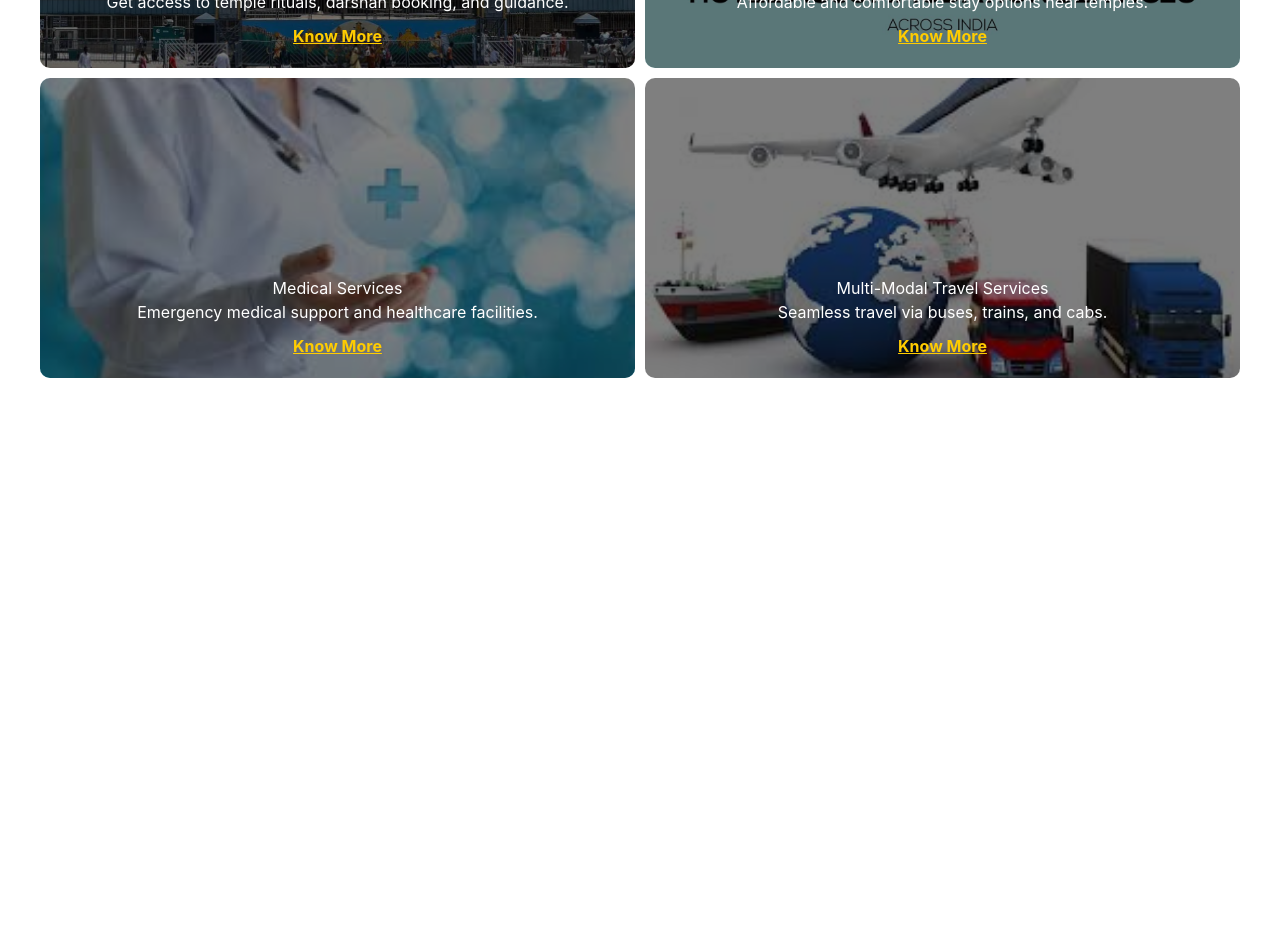
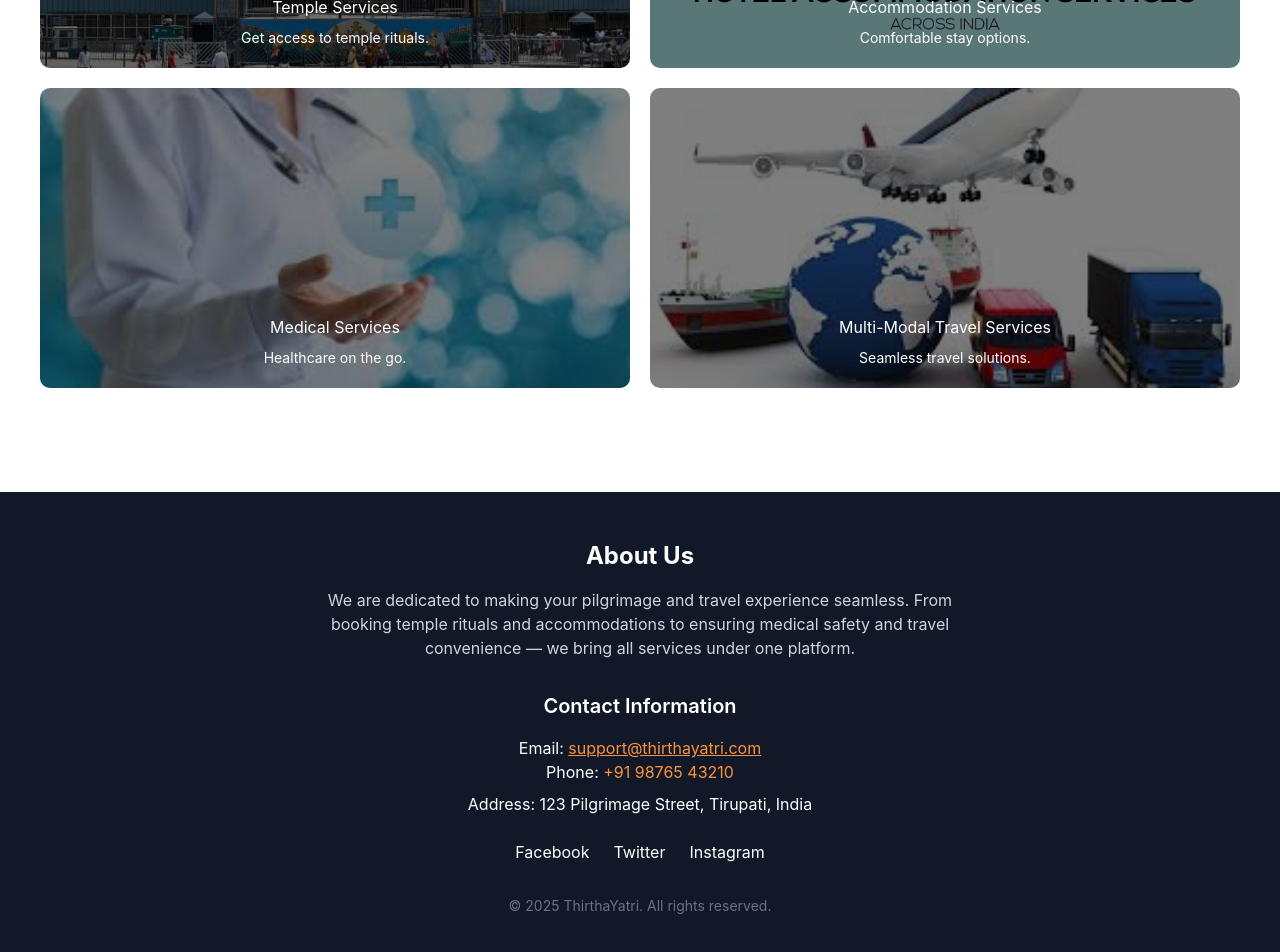
Before and after one commit to SatyanarayanaAkula2/ThirthaYatri, a React (Create React App) app: page / in a window 1280 px wide. Shown: the part 902-1854 px from the top of the page. Before the commit the page ends 1320 px from the top, so only its background shows below. Built offline with nearby package versions, Linux system fonts and the light colour scheme.

Commit message:
Added Home and Services components

```diff
--- a/src/components/Home.js
+++ b/src/components/Home.js
@@ -21,6 +21,33 @@ import Services from "./Services";
             */}</div>
         </div>
         <Services />
+        <div className="bg-gray-900 text-white py-12 mt-16">
+        <div className="container mx-auto px-6 text-center">
+          <h2 className="text-2xl font-bold mb-4">About Us</h2>
+          <p className="max-w-2xl mx-auto mb-8 text-gray-300">
+            We are dedicated to making your pilgrimage and travel experience
+            seamless. From booking temple rituals and accommodations to ensuring
+            medical safety and travel convenience — we bring all services under
+            one platform.
+          </p>
+
+          <h3 className="text-xl font-semibold mb-4">Contact Information</h3>
+          <p>Email: <a href="mailto:support@thirthayatri.com" className="text-orange-400 underline">support@thirthayatri.com</a></p>
+          <p>Phone: <span className="text-orange-400">+91 98765 43210</span></p>
+          <p className="mt-2">Address: 123 Pilgrimage Street, Tirupati, India</p>
+
+          {/* Social Media Links */}
+          <div className="flex justify-center gap-6 mt-6">
+            <a href="#" className="hover:text-orange-400">Facebook</a>
+            <a href="#" className="hover:text-orange-400">Twitter</a>
+            <a href="#" className="hover:text-orange-400">Instagram</a>
+          </div>
+
+          <p className="mt-8 text-gray-500 text-sm">
+            © {new Date().getFullYear()} ThirthaYatri. All rights reserved.
+          </p>
+        </div>
+      </div>
         </div>
     )
 }
--- a/src/components/Services.css
+++ b/src/components/Services.css
@@ -13,7 +13,7 @@
   display: grid;
   grid-template-columns: 1fr 1fr;
   grid-template-rows: 300px 300px;
-  gap: 10px;
+  gap: 20px; /* Added spacing */
 }
 
 .service-box {
@@ -41,8 +41,28 @@
   background: rgba(0, 0, 0, 0.7);
 }
 
+.service-short {
+  font-size: 14px;
+  margin-top: 8px;
+  opacity: 1;
+  transition: opacity 0.3s;
+}
+
+.service-full {
+  font-size: 14px;
+  margin-top: 8px;
+  display: none; /* hidden by default */
+}
+
+.service-box:hover .service-short {
+  display: none; /* hide short text on hover */
+}
+
+.service-box:hover .service-full {
+  display: block; /* show full text on hover */
+}
+
 .know-more-link {
-  margin-top: 10px;
   color: #ffcc00;
   text-decoration: underline;
   font-weight: bold;
--- a/src/components/Services.js
+++ b/src/components/Services.js
@@ -5,23 +5,31 @@ import "./Services.css";
 const services = [
   {
     name: "Temple Services",
-    shortDesc: "Get access to temple rituals, darshan booking, and guidance.",
-    image:"/temple.webp",
+    shortDesc: "Get access to temple rituals.",
+    fullDesc:
+      "Get access to temple rituals, darshan booking, and spiritual guidance. Experience devotion in a seamless way, anytime, anywhere.",
+    image: "/temple.webp",
   },
   {
     name: "Accommodation Services",
-    shortDesc: "Affordable and comfortable stay options near temples.",
-    image:"/accommodation-services.jpg",
+    shortDesc: "Comfortable stay options.",
+    fullDesc:
+      "Affordable and comfortable stay options near pilgrimage sites. Clean, safe, and close to major temples for your convenience.",
+    image: "/accommodation-services.jpg",
   },
   {
     name: "Medical Services",
-    shortDesc: "Emergency medical support and healthcare facilities.",
-    image:"/images.jpeg",
+    shortDesc: "Healthcare on the go.",
+    fullDesc:
+      "Emergency medical support, doctors on call, and healthcare facilities to ensure safe travel and peace of mind for all pilgrims.",
+    image: "/images.jpeg",
   },
   {
     name: "Multi-Modal Travel Services",
-    shortDesc: "Seamless travel via buses, trains, and cabs.",
-    image:"/travel.jpeg",
+    shortDesc: "Seamless travel solutions.",
+    fullDesc:
+      "Travel via buses, trains, and cabs with one click. Our multi-modal solutions provide affordable, hassle-free journeys for devotees.",
+    image: "/travel.jpeg",
   },
 ];
 
@@ -38,13 +46,16 @@ function Services() {
           >
             <div className="overlay">
               <h2>{service.name}</h2>
-              <p>{service.shortDesc}</p>
+              <p className="service-short">{service.shortDesc}</p>
+              <p className="service-full">
+                {service.fullDesc}{" "}
                 <Link
                   to={`/services/${encodeURIComponent(service.name)}`}
                   className="know-more-link"
                 >
                   Know More
                 </Link>
+              </p>
             </div>
           </div>
         ))}
```
Lines whose indentation alone changed are shown as unchanged.
